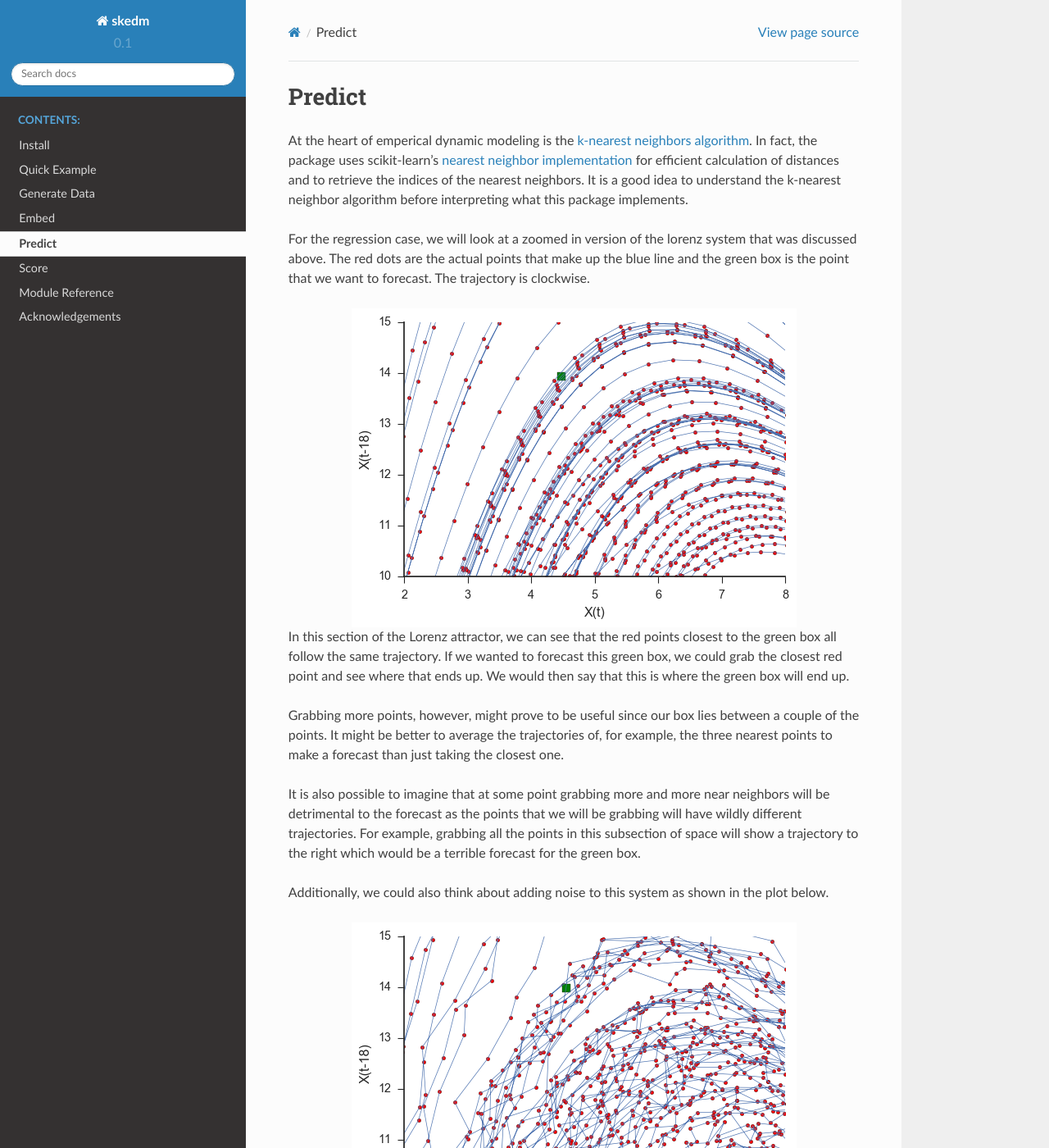
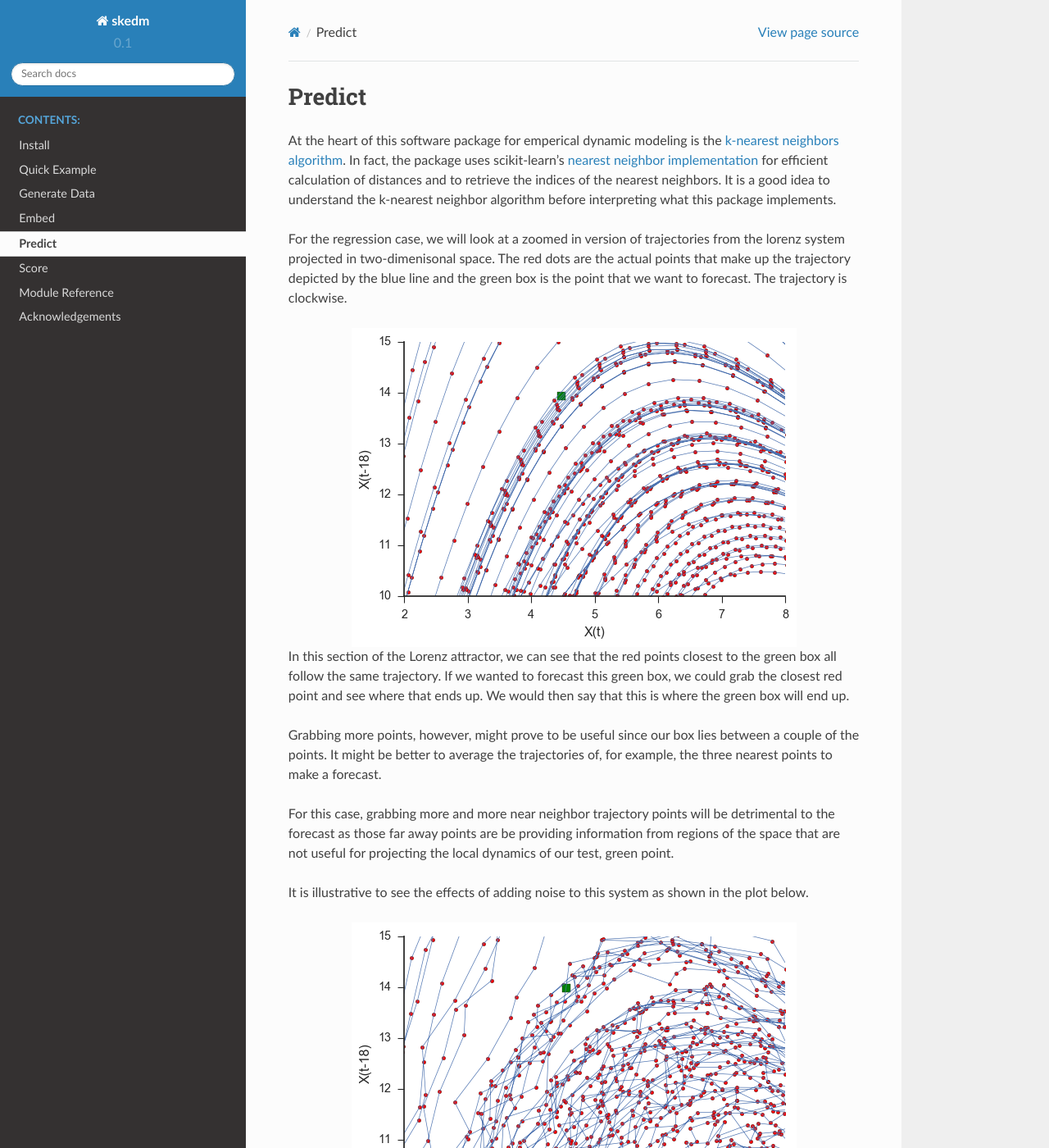
Before and after one commit to nickc1/skedm, a Sphinx documentation site: the page built from docs/predict.rst, in a window 1280 px wide and 1400 px high. Shown: the whole window at 82% size. Built offline with Sphinx 7.4.7 and the Read the Docs theme 2.0.0, drawn with Linux system fonts in a browser that asks for light colours; some of the changed text lies outside the part shown.

Commit message:
Dylan edit

```diff
--- a/docs/acknowledgements.rst
+++ b/docs/acknowledgements.rst
@@ -1,4 +1,4 @@
 Acknowledgements
 ================
 
-I would like to thank the Gordon and Betty Moore Foundation for funding some of this work. I would also like to thank Dylan McNamara for continous feedback and for introducing me to emperical dynamic modeling. I would also like to thank Kenneth Ells and the rest of the CASL group for proofreading and testing this package.
+This work resulted from the Reefs Tomorrow Intiative funded by the Gordon and Betty Moore Foundation. I would also like to thank Dr. Dylan McNamara for continous feedback and for introducing me to emperical dynamic modeling. I would also like to thank Dr. Kenneth Ells and the rest of the CASL group for proofreading and testing this package.
--- a/docs/index.rst
+++ b/docs/index.rst
@@ -11,7 +11,7 @@
 
 **Scikit Emperical Dynamic Modeling**
 
-Scikit Emperical Dynamic Modeling (skedm) can be used as a way to forecast time series, spatio-temporal 2D arrays, and even discrete spatial arrangements. More importantly, skedm can provide insight into the underlying dynamics of a system.
+Scikit Emperical Dynamic Modeling (skedm) can be used as a way to forecast time series, spatio-temporal 2D or 3D arrays, and even discrete spatial arrangements. More importantly, skedm can provide insight into the underlying dynamics of a system, specifically whether a system is nonlinear and deterministic or whether it is dominated by noise.
 
 For a quick explanation of this package, I suggest checking out the :ref:`example` section as well as the wikipedia article on `nonlinear analysis`_ . Additionally, `Dr. Sugihara's lab`_ has produced some good summary videos of the topic:
 
--- a/docs/predict.rst
+++ b/docs/predict.rst
@@ -1,9 +1,9 @@
 Predict
 =======
 
-At the heart of emperical dynamic modeling is the `k-nearest neighbors algorithm`_. In fact, the package uses scikit-learn's `nearest neighbor implementation`_ for efficient calculation of distances and to retrieve the indices of the nearest neighbors. It is a good idea to understand the k-nearest neighbor algorithm before interpreting what this package implements.
+At the heart of this software package for emperical dynamic modeling is the `k-nearest neighbors algorithm`_. In fact, the package uses scikit-learn's `nearest neighbor implementation`_ for efficient calculation of distances and to retrieve the indices of the nearest neighbors. It is a good idea to understand the k-nearest neighbor algorithm before interpreting what this package implements.
 
-For the regression case, we will look at a zoomed in version of the lorenz system that was discussed above. The red dots are the actual points that make up the blue line and the green box is the point that we want to forecast. The trajectory is clockwise.
+For the regression case, we will look at a zoomed in version of trajectories from the lorenz system projected in two-dimenisonal space. The red dots are the actual points that make up the trajectory depicted by the blue line and the green box is the point that we want to forecast. The trajectory is clockwise.
 
 .. image:: /_static/edm/zoom_embedded_lorenz.png
    :align: center
@@ -11,16 +11,16 @@
 
 In this section of the Lorenz attractor, we can see that the red points closest to the green box all follow the same trajectory. If we wanted to forecast this green box, we could grab the closest red point and see where that ends up. We would then say that this is where the green box will end up.
 
-Grabbing more points, however, might prove to be useful since our box lies between a couple of the points. It might be better to average the trajectories of, for example, the three nearest points to make a forecast than just taking the closest one.
+Grabbing more points, however, might prove to be useful since our box lies between a couple of the points. It might be better to average the trajectories of, for example, the three nearest points to make a forecast.
 
-It is also possible to imagine that at some point grabbing more and more near neighbors will be detrimental to the forecast as the points that we will be grabbing will have wildly different trajectories. For example, grabbing all the points in this subsection of space will show a trajectory to the right which would be a terrible forecast for the green box.
+For this case, grabbing more and more near neighbor trajectory points will be detrimental to the forecast as those far away points are be providing information from regions of the space that are not useful for projecting the local dynamics of our test, green point.
 
-Additionally, we could also think about adding noise to this system as shown in the plot below.
+It is illustrative to see the effects of adding noise to this system as shown in the plot below.
 
 .. image:: /_static/edm/zoom_embedded_lorenz_noise.png
    :align: center
 
-Now it might be useful to grab more points as the trajectories are no longer smooth. Additionally the trajectories are no longer perfectly deterministic. There is an added level of stochasticity which will lower the forecast skill.
+To the extent that noise becomes dominant relative to the local space dynamics, the gain from using only local trajectories goes away and predictability levels off or increases as one grabs more and more neighbor trajectories.
 
 
 .. _k-nearest neighbors algorithm: https://www.wikiwand.com/en/K-nearest_neighbors_algorithm
```
Also changed, not shown: docs/embed.rst (+5 -8 lines), docs/quick-example.rst (+9 -10 lines), docs/score.rst (+5 -3 lines).
